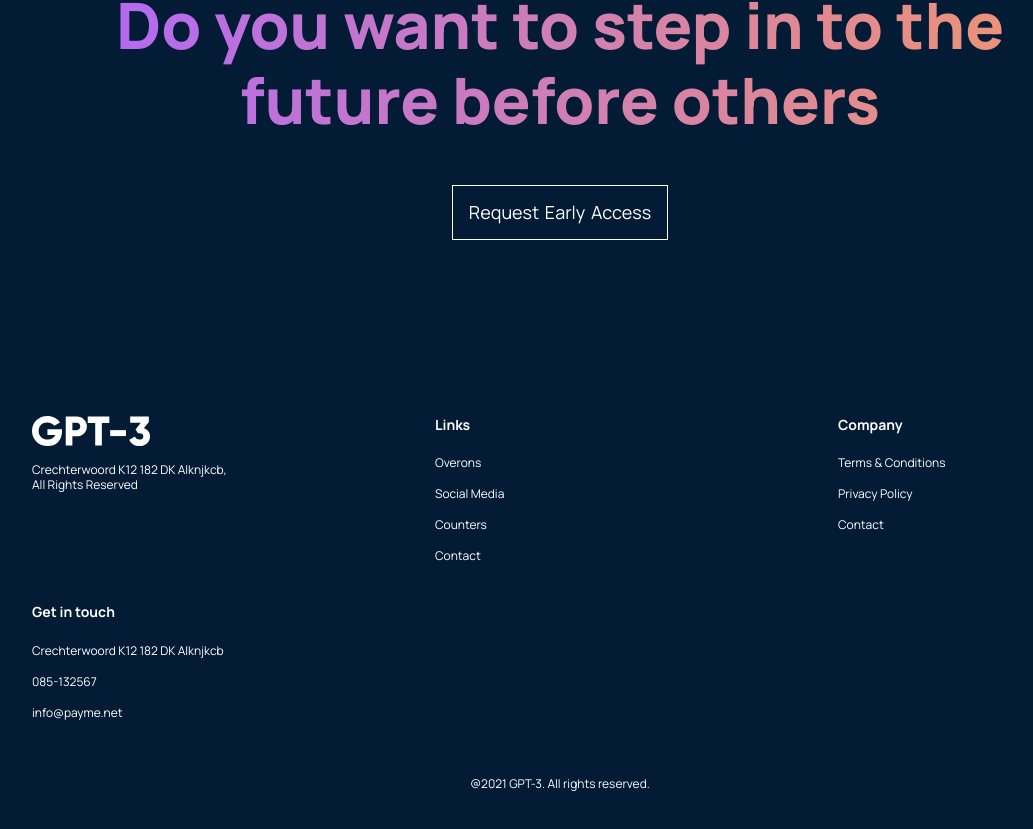
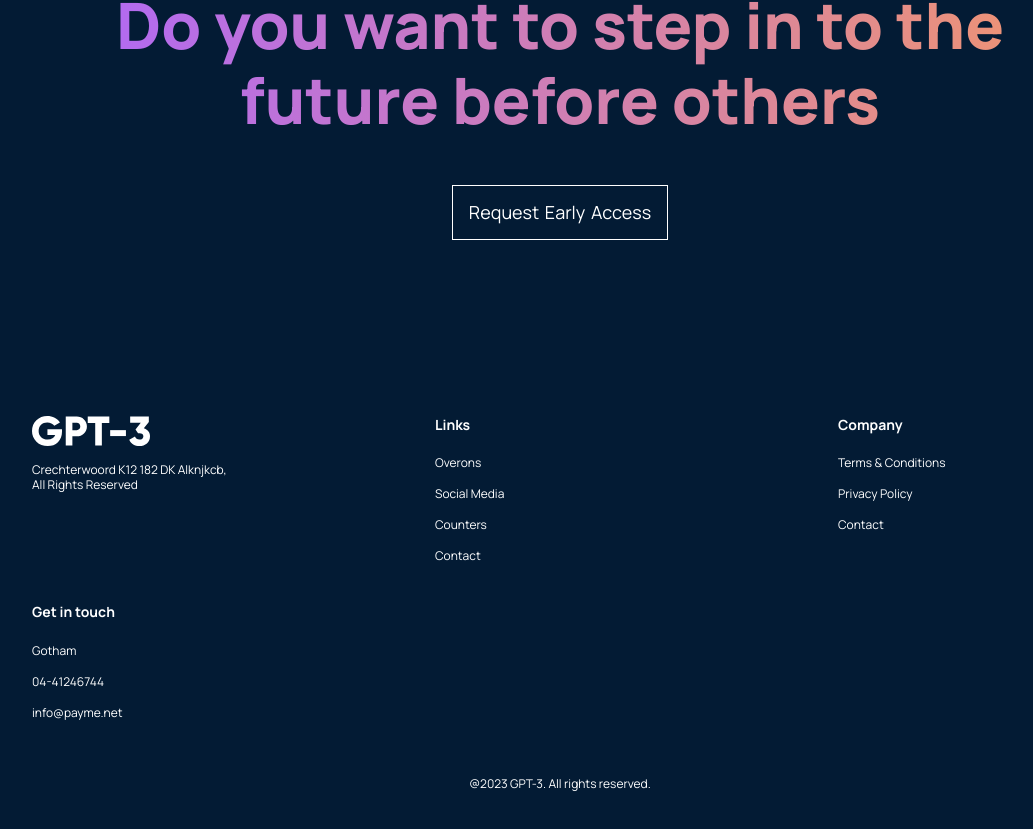
Before and after one commit to mirko-console-dir/gpt3_modern_design, a React (Create React App) app: page / in a window 1280 px wide. Shown: the part 4241-5070 px from the top of the page, without its empty margins (80-1113 px from the left). Built offline with nearby package versions, Linux system fonts and the light colour scheme.

Commit message:
project completed

```diff
--- a/src/containers/footer/Footer.jsx
+++ b/src/containers/footer/Footer.jsx
@@ -32,14 +32,14 @@
       </div>
       <div className="gpt3__footer-links_div">
         <h4>Get in touch</h4>
-        <p>Crechterwoord K12 182 DK Alknjkcb</p>
-        <p>085-132567</p>
+        <p>Gotham</p>
+        <p>04-41246744</p>
         <p>info@payme.net</p>
       </div>
     </div>
 
     <div className="gpt3__footer-copyright">
-      <p>@2021 GPT-3. All rights reserved.</p>
+      <p>@2023 GPT-3. All rights reserved.</p>
     </div>
   </div>
 );
```
